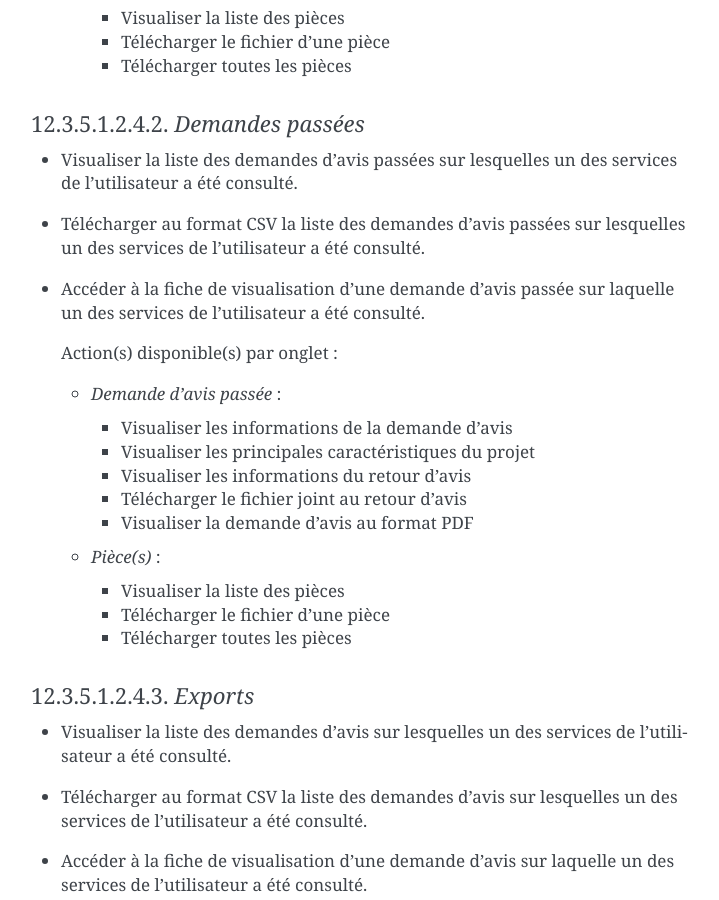
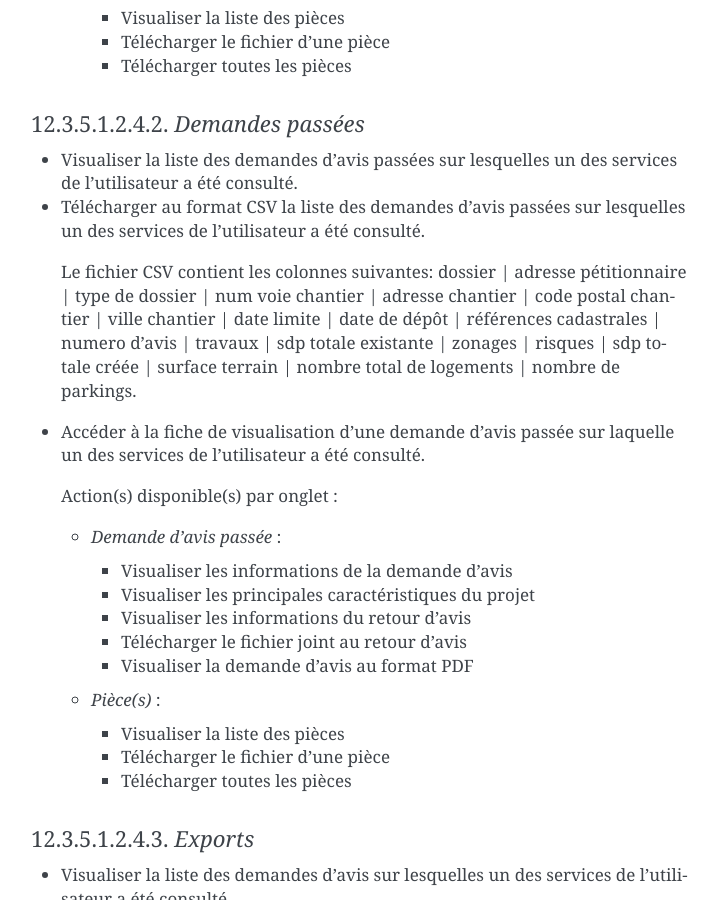
Before and after one commit to mpavaux/openads-documentation, a Sphinx documentation site: the page built from source/manuel_utilisateur/ergonomie/profils/service_consulte.rst, in a window 1280 px wide and 900 px high, scrolled down 1912 px. Shown: the whole window, without its empty margins (389-1108 px from the left). Built offline with Sphinx 7.4.7, drawn with Linux system fonts in a browser that asks for light colours.

Commit message:
Update service_consulte.rst
Ajout de précision sur l'export d'une demande d'avis passée

```diff
--- a/source/manuel_utilisateur/ergonomie/profils/service_consulte.rst
+++ b/source/manuel_utilisateur/ergonomie/profils/service_consulte.rst
@@ -90,6 +90,7 @@
 
 - Visualiser la liste des demandes d'avis passées sur lesquelles un des services de l'utilisateur a été consulté.
 - Télécharger au format CSV la liste des demandes d'avis passées sur lesquelles un des services de l'utilisateur a été consulté.
+ Le fichier CSV contient les colonnes suivantes: dossier | adresse pétitionnaire | type de dossier | num voie chantier | adresse     chantier | code postal chantier | ville chantier | date limite | date de dépôt | références cadastrales | numero d'avis | travaux | sdp totale existante | zonages | risques | sdp totale créée | surface terrain | nombre total de logements | nombre de parkings.
 - Accéder à la fiche de visualisation d'une demande d'avis passée sur laquelle un des services de l'utilisateur a été consulté.
 
   Action(s) disponible(s) par onglet :
```
